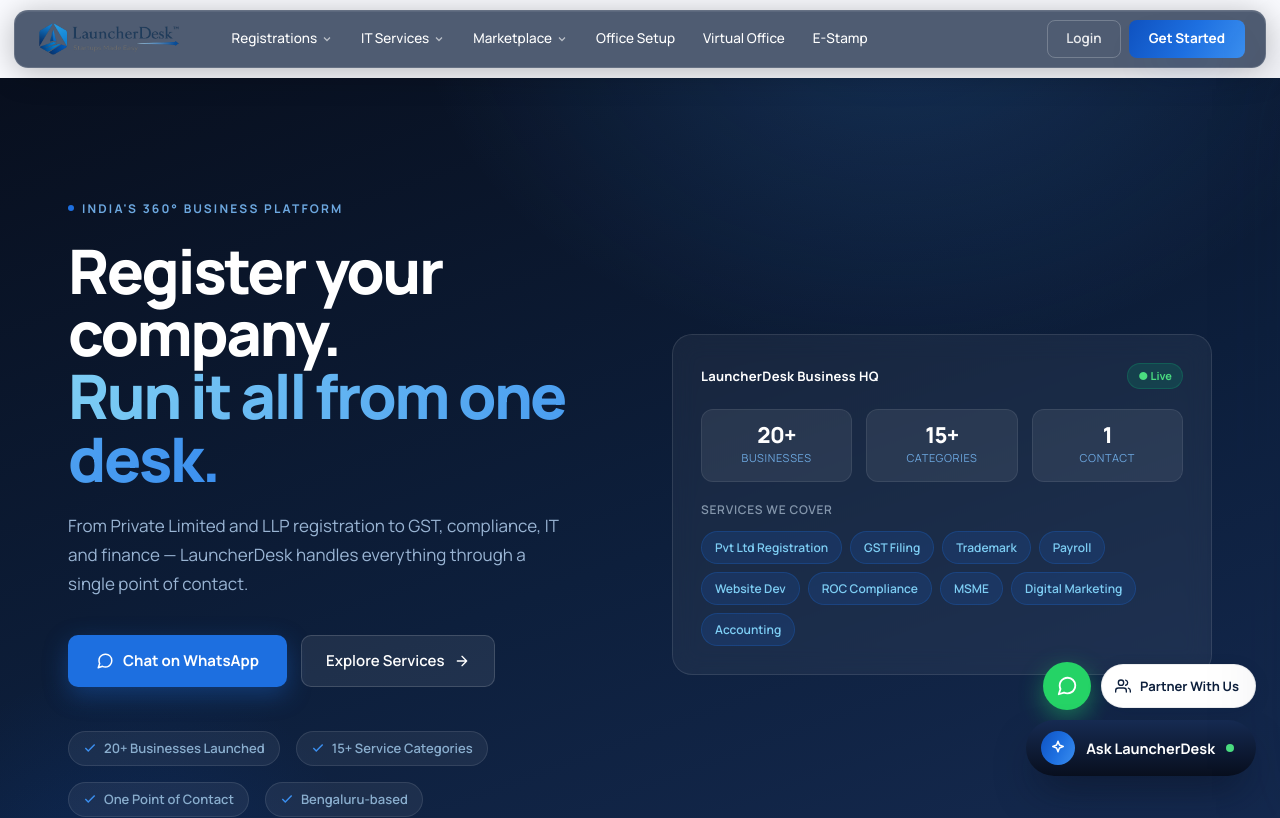
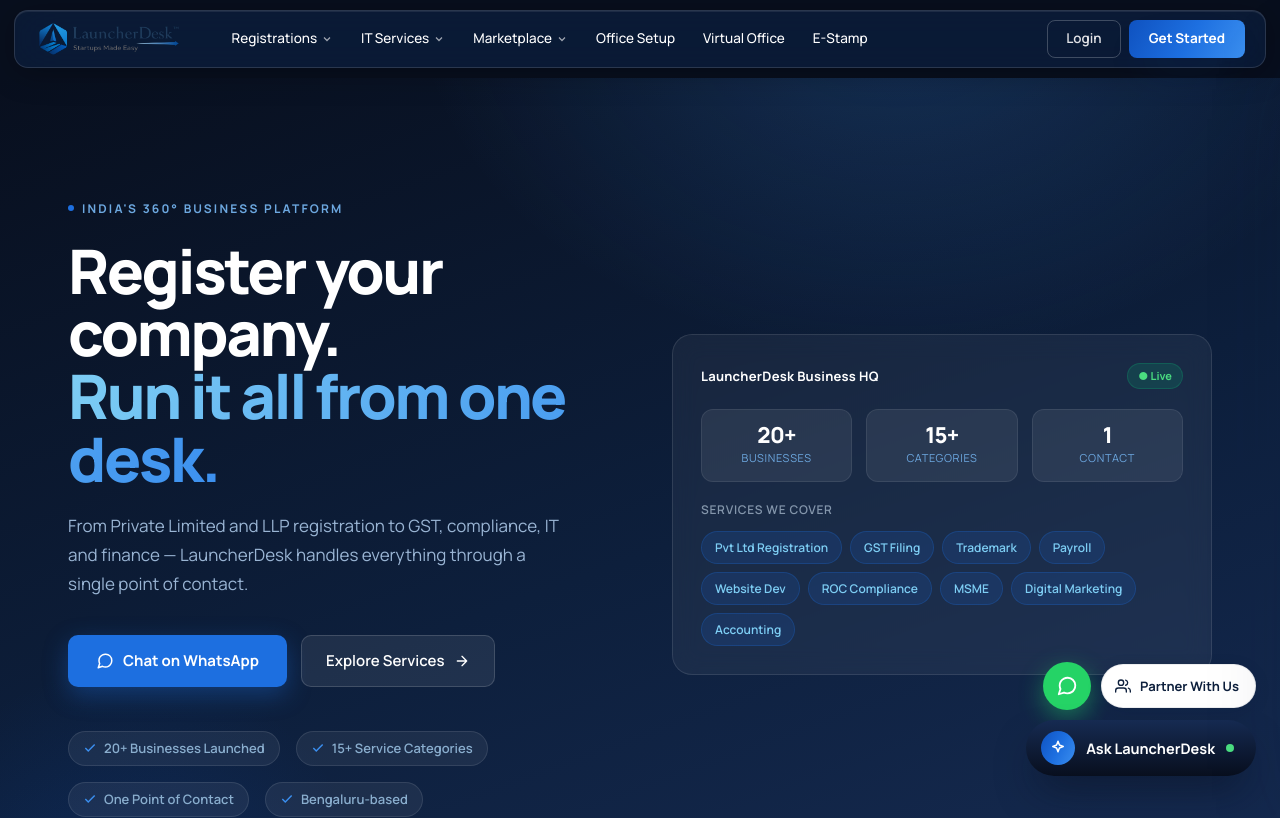
Before and after one commit to moqsoodahmed-pixel/LauncherDesk-frontend, a React (Vite) app: page / in a window 1280 px wide. Shown: the top 818 px of the page. Built offline with nearby package versions, Linux system fonts and the light colour scheme.

Commit message:
updated the launcherdesk

```diff
--- a/src/assets/launcherdesk.css
+++ b/src/assets/launcherdesk.css
@@ -61,8 +61,8 @@
   --sh-blue:0 20px 40px -16px rgba(15,82,192,.42);
 }
 *{box-sizing:border-box;margin:0;padding:0}
-html{scroll-behavior:smooth;scroll-padding-top:96px;overflow-x:hidden}
-body{font-family:var(--font-body);background:var(--bg);color:var(--text);
+html{scroll-behavior:smooth;scroll-padding-top:96px;overflow-x:hidden;background:#080F1E}
+body{font-family:var(--font-body);background:#080F1E;color:var(--text);
   -webkit-font-smoothing:antialiased;line-height:1.6}
 h1,h2,h3,h4,h5{font-family:var(--font);color:var(--navy);line-height:1.08;letter-spacing:-.02em;font-weight:700}
 a{color:inherit;text-decoration:none}
@@ -98,7 +98,7 @@ img{max-width:100%;display:block}
    HEADER
    ============================================================ */
 .site-header{position:sticky;top:0;z-index:60;
-  background:transparent;
+  background:#080F1E;
   border-bottom:none;
   padding:10px 20px}
 .header-in{max-width:1360px;margin:0 auto;height:58px;display:flex;align-items:center;gap:0;
```
